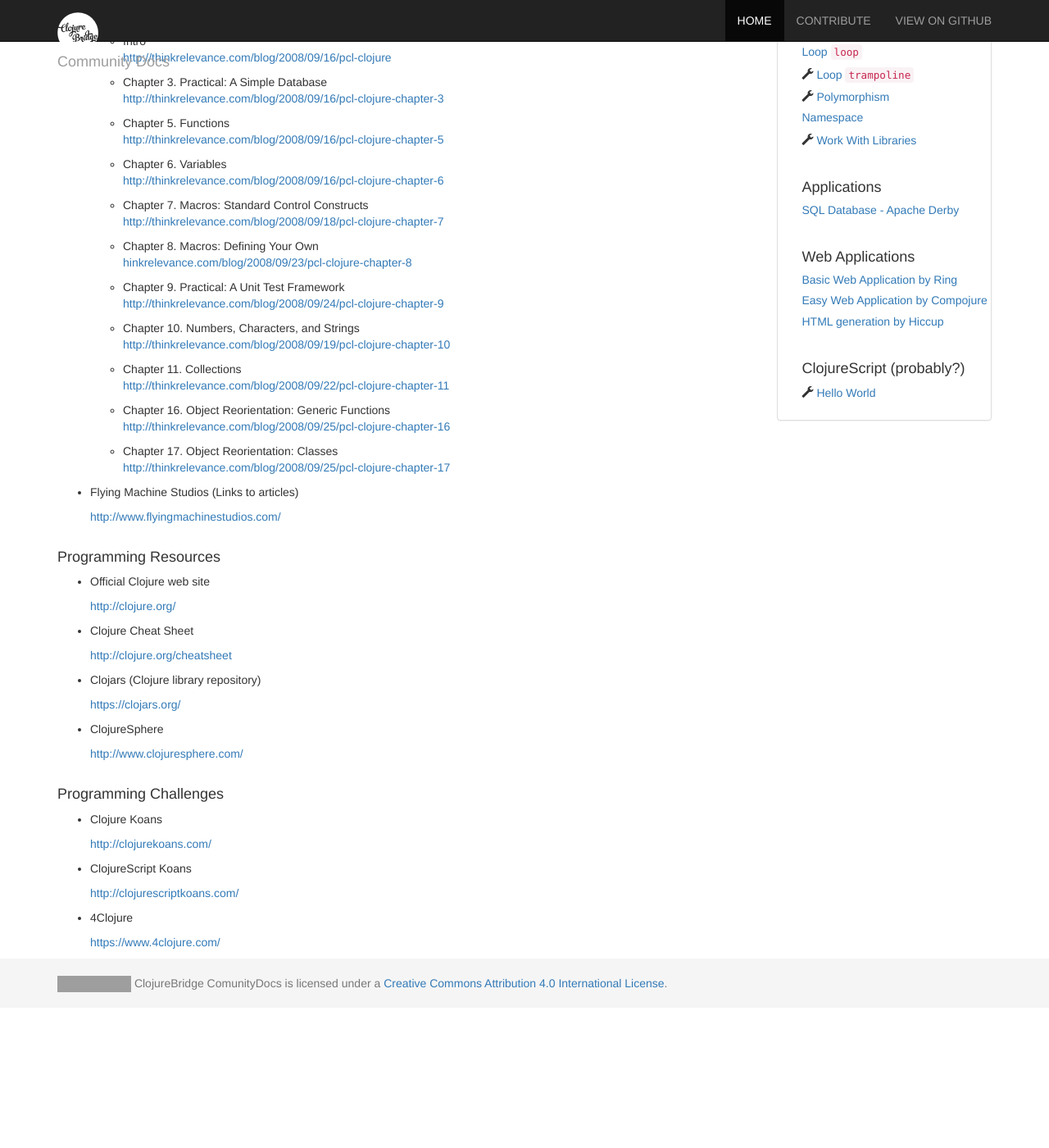
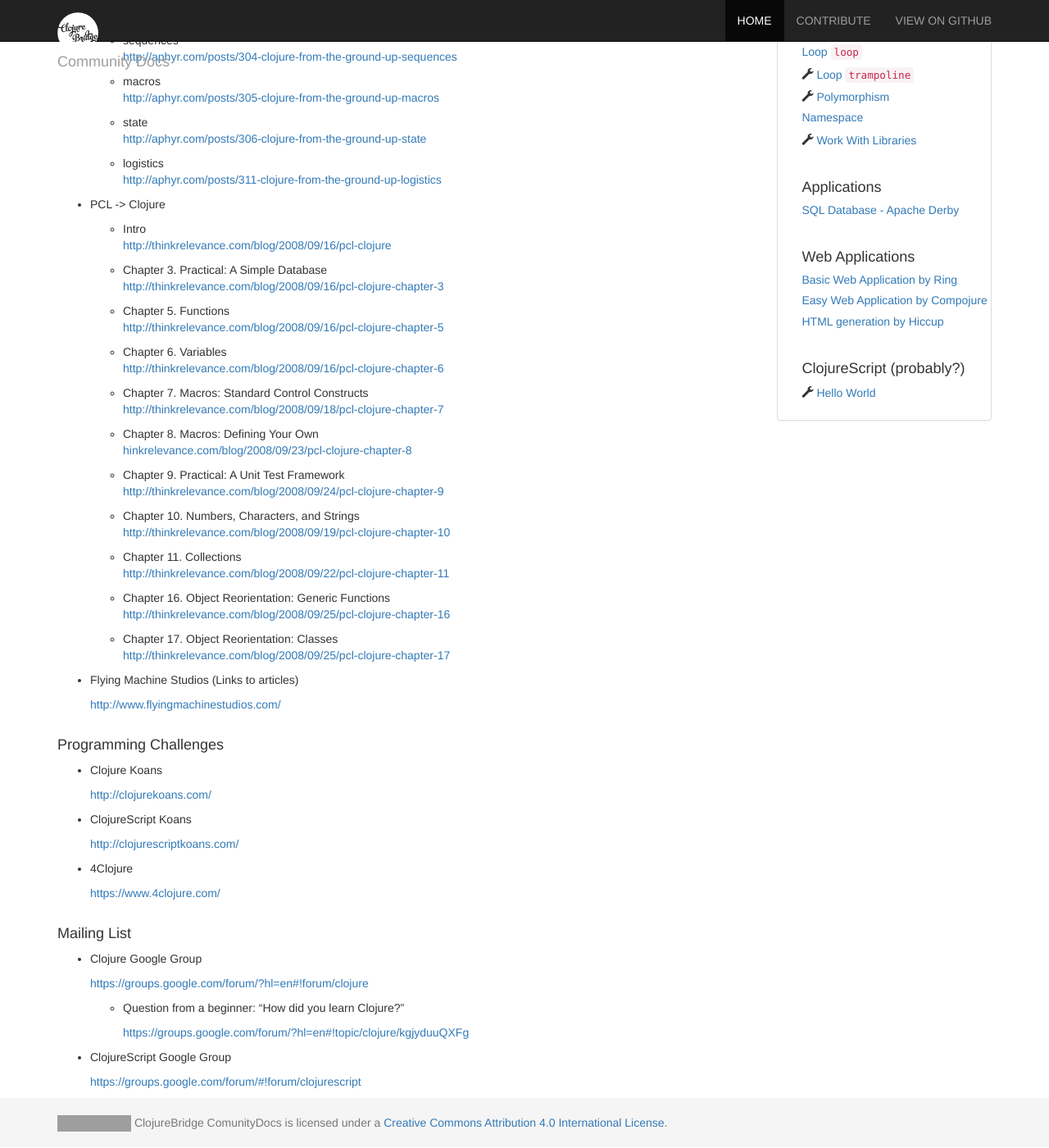
Before and after one commit to ClojureBridge/community-docs, a Jekyll site: the page built from docs/getting-started/resources.md, in a window 1280 px wide and 1400 px high, scrolled down 996 px. Shown: the whole window at 82% size. Built offline with Jekyll 4.4.1, drawn with Linux system fonts in a browser that asks for light colours; nearby versions of some CDN libraries; before the commit the page ends 2226 px from its top, so only the background shows below that; some of the changed text lies outside the part shown; grey boxes are pictures that could not be loaded.

Commit message:
Adds Cojure/ClojureScript mailing list

```diff
--- a/docs/getting-started/resources.md
+++ b/docs/getting-started/resources.md
@@ -17,6 +17,21 @@
 
     [http://purelyfunctional.tv/intro-to-clojure](http://purelyfunctional.tv/intro-to-clojure)<br/>
     Free access for ClojureBridge attendees/TAs available. (Thanks! LispCast)
+    <br/><br/>
+
+#### Programming Resources
+
+  - Official Clojure web site
+
+    [http://clojure.org/](http://clojure.org/)
+
+  - Clojure Cheat Sheet
+
+    [http://clojure.org/cheatsheet](http://clojure.org/cheatsheet)
+
+  - Clojars (Clojure library repository)
+
+    [https://clojars.org/](https://clojars.org/)
     <br/><br/>
 
 #### Introductory documents
@@ -92,25 +107,6 @@
     [http://www.flyingmachinestudios.com/](http://www.flyingmachinestudios.com/)
     <br/><br/>
 
-#### Programming Resources
-
-  - Official Clojure web site
-
-    [http://clojure.org/](http://clojure.org/)
-
-  - Clojure Cheat Sheet
-
-    [http://clojure.org/cheatsheet](http://clojure.org/cheatsheet)
-
-  - Clojars (Clojure library repository)
-
-    [https://clojars.org/](https://clojars.org/)
-
-  - ClojureSphere
-
-    [http://www.clojuresphere.com/](http://www.clojuresphere.com/)
-    <br/><br/>
-
 #### Programming Challenges
 
   - Clojure Koans
@@ -124,3 +120,18 @@
   - 4Clojure
 
     [https://www.4clojure.com/](https://www.4clojure.com/)
+    <br/><br/>
+
+#### Mailing List
+
+  - Clojure Google Group
+
+    [https://groups.google.com/forum/?hl=en#!forum/clojure](https://groups.google.com/forum/?hl=en#!forum/clojure)
+
+    - Question from a beginner: "How did you learn Clojure?"
+
+      [https://groups.google.com/forum/?hl=en#!topic/clojure/kgjyduuQXFg](https://groups.google.com/forum/?hl=en#!topic/clojure/kgjyduuQXFg)
+
+  - ClojureScript Google Group
+
+    [https://groups.google.com/forum/#!forum/clojurescript](https://groups.google.com/forum/#!forum/)
```
Also changed, not shown: other parts of docs/getting-started/resources.md (+1 -1 lines).
